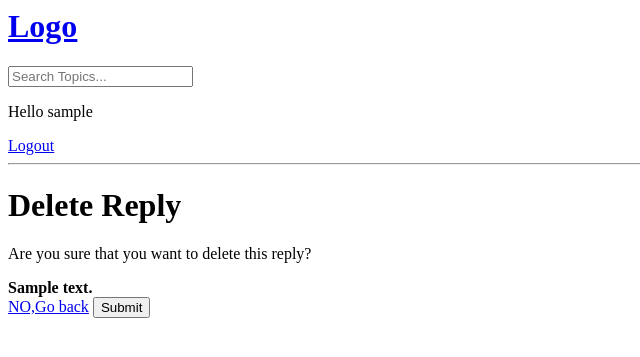
After one commit to Mane251003/CodeHub1, a Django app: page /base/delete-reply/1 in a window 1280 px wide. The commit adds this page. Shown: the top 357 px of the page, without its empty margins (0-640 px from the left). Run offline with Django 3.2, Linux system fonts and the light colour scheme; a user stored in the database is signed in; tables that the repository leaves empty hold one stand-in row (values such as "Sample post").

Commit message:
add delete button replied comments

```diff
--- a/base/templates/base/delete.html
+++ b/base/templates/base/delete.html
@@ -6,7 +6,7 @@
     {%csrf_token%}
     <p>Are you sure you want to delete "{{obj}}"</p>
 
-    <a href="{% url 'home'%}">Go back</a>
+    <a href="{% url 'home'%}">GNO, Go back</a>
     <input type="submit" value="Submit">
 
 </form>
--- /dev/null
+++ b/base/templates/base/delete_reply.html
@@ -0,0 +1,17 @@
+{%extends 'main.html'%}
+
+{%block content%}
+<h1>Delete Reply </h1>
+<form  method=POST actiom="" >
+    {%csrf_token%}
+    <p>Are you sure that you want to delete this reply?</p>
+    <strong>{{obj.comment}}</strong>
+    <br>
+    <a href="{%url 'question' pk=obj.question.id%}">NO,Go back</a>
+    <input type="submit" value="Submit">
+
+</form>
+
+
+
+{%endblock content%}
--- a/base/templates/base/home.html
+++ b/base/templates/base/home.html
@@ -11,7 +11,7 @@
 
 </style>
 
-<h1>Home templates</h1>
+<h1>Home templates </h1>
 
 <dic class="home-container">
 
--- a/base/urls.py
+++ b/base/urls.py
@@ -10,8 +10,10 @@ urlpatterns = [
     path("question/<str:pk>/", views.question, name="question"),
 
     path('update-question/<int:pk>', views.update_question, name='update-question'),
+
+    path('delete-message/<int:pk>', views.delete_message, name='delete-message'),
     path('delete-question/<int:pk>', views.delete_question, name='delete-question'),
+    path('delete-reply/<int:pk>', views.delete_reply, name='delete-reply'),
+
     path('create-question/', views.create_question, name="create-question"),
-
-
 ]
--- a/base/views.py
+++ b/base/views.py
@@ -1,4 +1,4 @@
-from django.shortcuts import render, redirect
+from django.shortcuts import render, redirect, get_object_or_404
 from django.http import HttpResponse
 from django.contrib import messages
 
@@ -17,7 +17,6 @@ def login1(request):
     page='login'
     if request.user.is_authenticated:
         return redirect('home')
-
 
 
     username=None
@@ -151,3 +150,31 @@ def delete_question(request, pk):
         return redirect("home")
     context={'obj': question}
     return render(request, "base/delete.html", context)
+
+@login_required(login_url='login')
+def delete_message(request, pk):
+    message=Message.objects.get(id=pk)
+
+    if request.user!=message.user:
+        return HttpResponse("Your are not allowes here!")
+
+    if request.method=="POST":
+        message.delete()
+        return redirect("home")
+    context={'obj': message}
+    return render(request, "base/delete.html", context)
+
+
+@login_required(login_url='login')
+def delete_reply(request, pk):
+    reply=get_object_or_404(Message,id=pk)
+    question_id=reply.question.id
+
+    if request.user!=reply.user:
+        return HttpResponse("Your are not allowes here!")
+
+    if request.method=="POST":
+        reply.delete()
+        return redirect("question", pk=question_id)
+    context={'obj': reply}
+    return render(request, "base/delete_reply.html", context)
```
Also changed, not shown: base/templates/base/question.html (+17 -8 lines).
